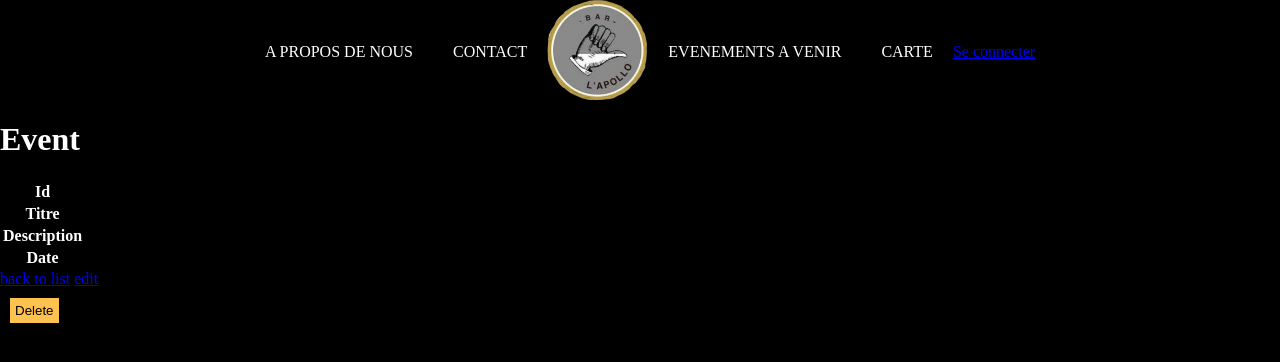
After one commit to Comesarazin/apollo, a Symfony app: template templates/event/show.html.twig in a window 1280 px wide. The commit adds this page. Shown: the top 362 px of the page. Run offline with Twig, Linux system fonts and the light colour scheme; the template is opened without the code that fills it, so the values that code supplies are empty; style sheets or scripts are compiled from the project's sources; some libraries are stand-ins or nearby versions.

Commit message:
je sais pas je me fait chier

```diff
--- a/assets/styles/app.scss
+++ b/assets/styles/app.scss
@@ -10,3 +10,4 @@ body {
 @import "MessageFlash";
 @import "login";
 @import "register";
+@import "event";
--- /dev/null
+++ b/assets/styles/event.scss
@@ -0,0 +1,22 @@
+.fullEvent {
+  display: flex;
+  flex-direction: column;
+  width: 80%;
+  align-items: center;
+}
+
+.event {
+  display: flex;
+  flex-direction: row;
+  align-items: center;
+  justify-content: center;
+}
+
+.eventColone {
+  display: flex;
+  flex-direction: column;
+}
+
+.event>img {
+  width: 45%;
+}
--- a/src/Entity/Picture.php
+++ b/src/Entity/Picture.php
@@ -27,7 +27,7 @@ class Picture
 
     #[Vich\UploadableField(mapping: 'Picture_image', fileNameProperty: 'image')]
     #[Assert\File(
-        maxSize: '4M',
+        maxSize: '5M',
         mimeTypes: ['image/jpeg', 'image/png', 'image/webp'],
     )]
     private ?File $imageFile = null;
--- /dev/null
+++ b/templates/event/_delete_form.html.twig
@@ -0,0 +1,4 @@
+<form method="post" action="{{ path('app_event_delete', {'id': event.id}) }}" onsubmit="return confirm('Are you sure you want to delete this item?');">
+    <input type="hidden" name="_token" value="{{ csrf_token('delete' ~ event.id) }}">
+    <button class="btn">Delete</button>
+</form>
--- /dev/null
+++ b/templates/event/_form.html.twig
@@ -0,0 +1,4 @@
+{{ form_start(form) }}
+    {{ form_widget(form) }}
+    <button class="btn">{{ button_label|default('Save') }}</button>
+{{ form_end(form) }}
--- /dev/null
+++ b/templates/event/show.html.twig
@@ -0,0 +1,34 @@
+{% extends 'base.html.twig' %}
+
+{% block title %}Event{% endblock %}
+
+{% block body %}
+    <h1>Event</h1>
+
+    <table class="table">
+        <tbody>
+            <tr>
+                <th>Id</th>
+                <td>{{ event.id }}</td>
+            </tr>
+            <tr>
+                <th>Titre</th>
+                <td>{{ event.titre }}</td>
+            </tr>
+            <tr>
+                <th>Description</th>
+                <td>{{ event.description }}</td>
+            </tr>
+            <tr>
+                <th>Date</th>
+                <td>{{ event.date ? event.date|date('Y-m-d H:i:s') : '' }}</td>
+            </tr>
+        </tbody>
+    </table>
+
+    <a href="{{ path('app_event_index') }}">back to list</a>
+
+    <a href="{{ path('app_event_edit', {'id': event.id}) }}">edit</a>
+
+    {{ include('event/_delete_form.html.twig') }}
+{% endblock %}
--- a/templates/nav.html.twig
+++ b/templates/nav.html.twig
@@ -8,7 +8,7 @@
             <img src="{{ asset('images/LOGO APOLLO.png') }}" alt="Logo">
         </div>
         <ul class="titre">
-            <a href="{{ path('app_home_page') }}">EVENEMENTS A VENIR</a>
+            <a href="{{ path('app_event_index') }}">EVENEMENTS A VENIR</a>
             <a href="{{ path('app_home_page') }}">CARTE</a>
         </ul>
         <div class="navlogin">
```
Also changed, not shown: src/Controller/EventController.php (+66 -3 lines), src/Form/EventType.php (added, +33 -0 lines), templates/event/edit.html.twig (added, +13 -0 lines), templates/event/index.html.twig (added, +31 -0 lines), templates/event/new.html.twig (added, +11 -0 lines), public/uploads/images/photo/343828410-751617096633861-4793562487949899981-n-65bcf8f9de38b095131744.jpg (added), public/uploads/images/photo/418920289-883166360475286-423337230094812302-n-65bced18ed793692005950.jpg (added), public/uploads/images/photo/421540738-892440259547896-8486374586759822338-n-65bcf50dc84ed328942761.jpg (added), 3 other files.
